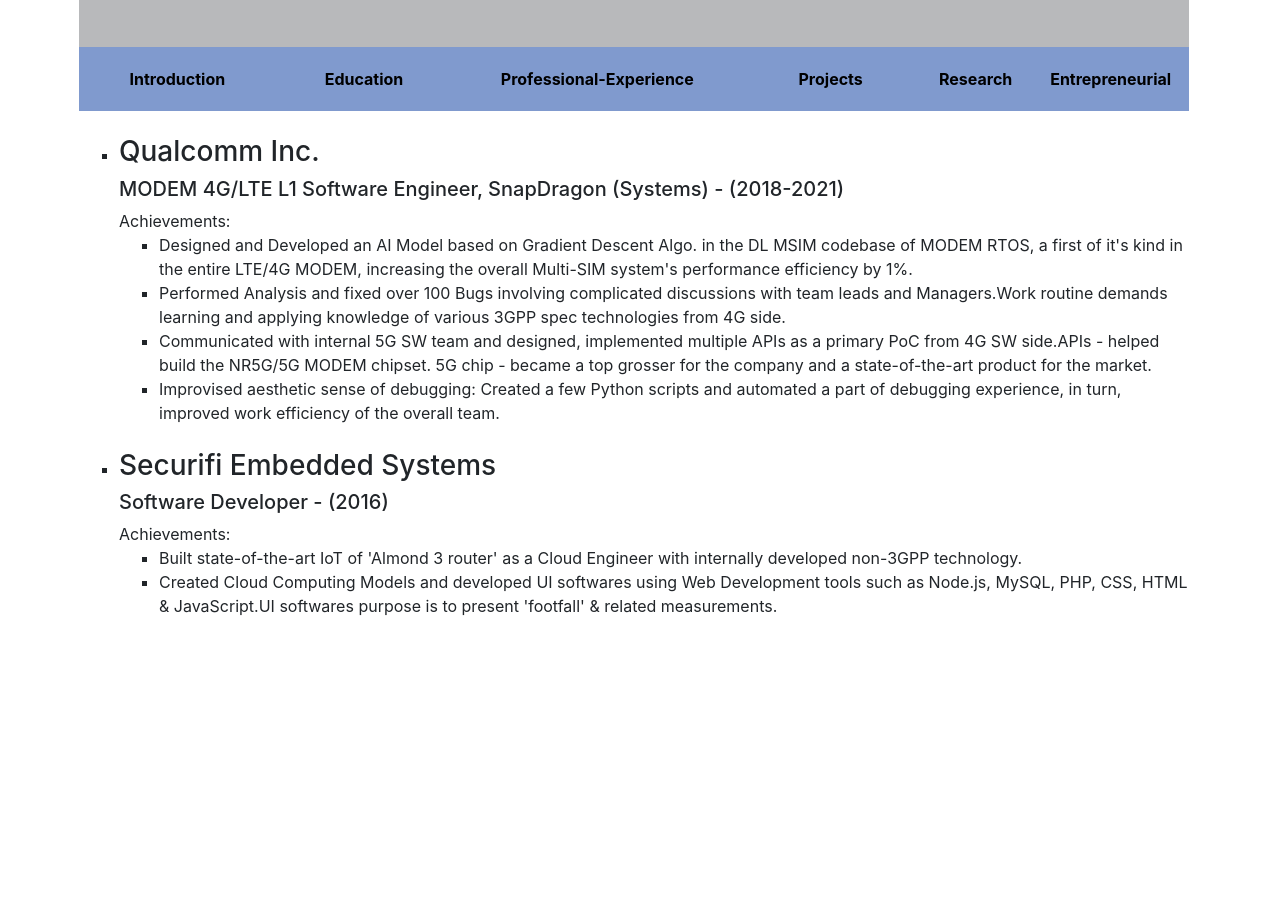
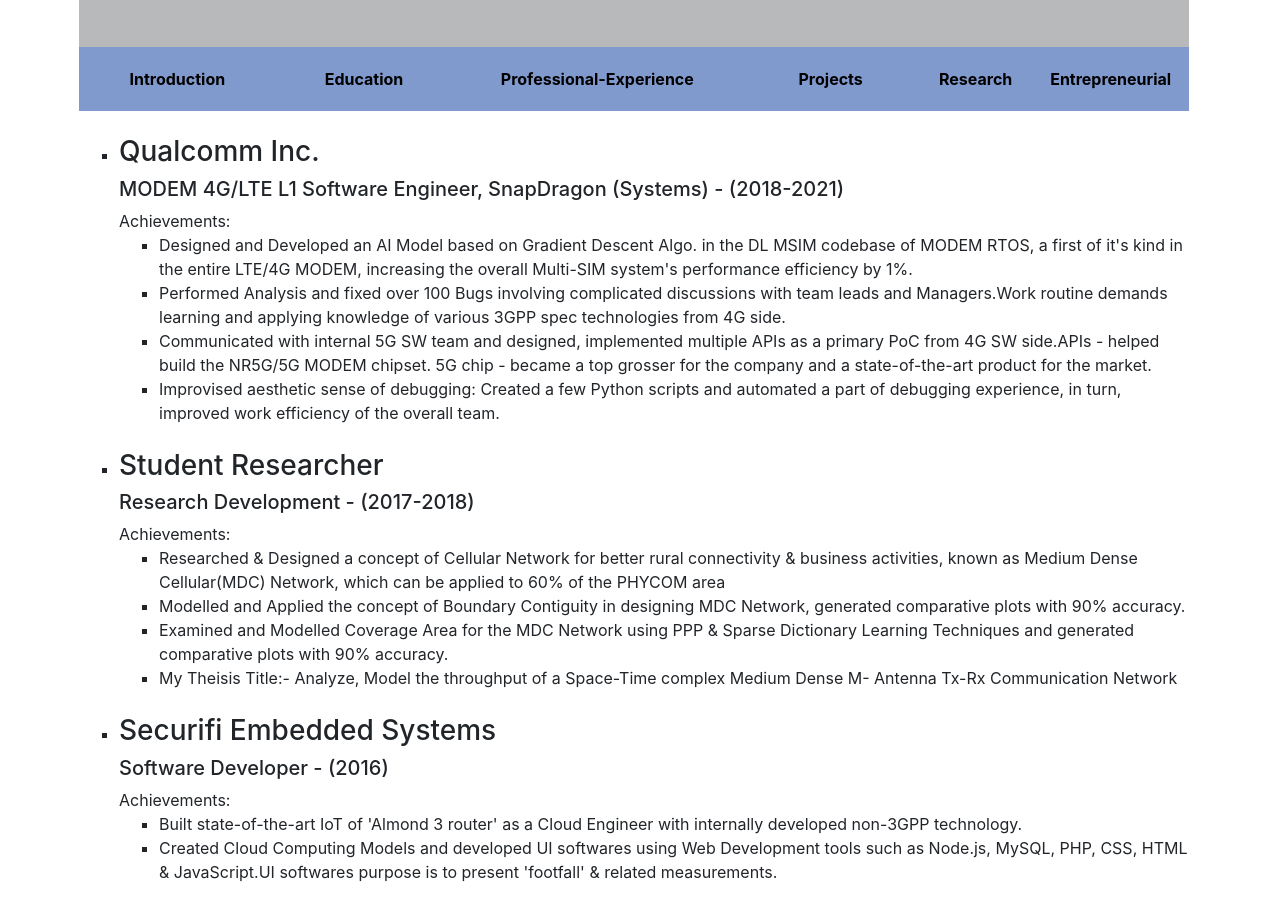
Before and after one commit to Satwik290896/ProfessionalExperience, a plain HTML site: page index.html in a window 1280 px wide. Shown: the part 125-1046 px from the top of the page. Before the commit the page ends 807 px from the top, so only its background shows below. Drawn offline with nearby package versions, Linux system fonts and the light colour scheme.

Commit message:
Update index.html

```diff
--- a/index.html
+++ b/index.html
@@ -144,6 +144,18 @@
     </li>
     <br/>
     <li>
+        <h3>Student Researcher</h3>
+        <h5> Research Development - (2017-2018) </h5>
+        <div>Achievements:</div>
+        <ul style="list-style-type:square">
+            <li>Researched & Designed a concept of Cellular Network for better rural connectivity & business activities, known as Medium Dense Cellular(MDC) Network, which can be applied to 60% of the PHYCOM area</li>
+            <li>Modelled and Applied the concept of Boundary Contiguity in designing MDC Network, generated comparative plots with 90% accuracy.</li>
+            <li>Examined and Modelled Coverage Area for the MDC Network using PPP & Sparse Dictionary Learning Techniques and generated comparative plots with 90% accuracy.</li>
+            <li>My Theisis Title:- Analyze, Model the throughput of a Space-Time complex Medium Dense M- Antenna Tx-Rx Communication Network</li>
+        </ul>
+    </li>
+    <br/>
+    <li>
         <h3>Securifi Embedded Systems</h3>
         <h5> Software Developer - (2016) </h5>
         <div>Achievements:</div>
```
